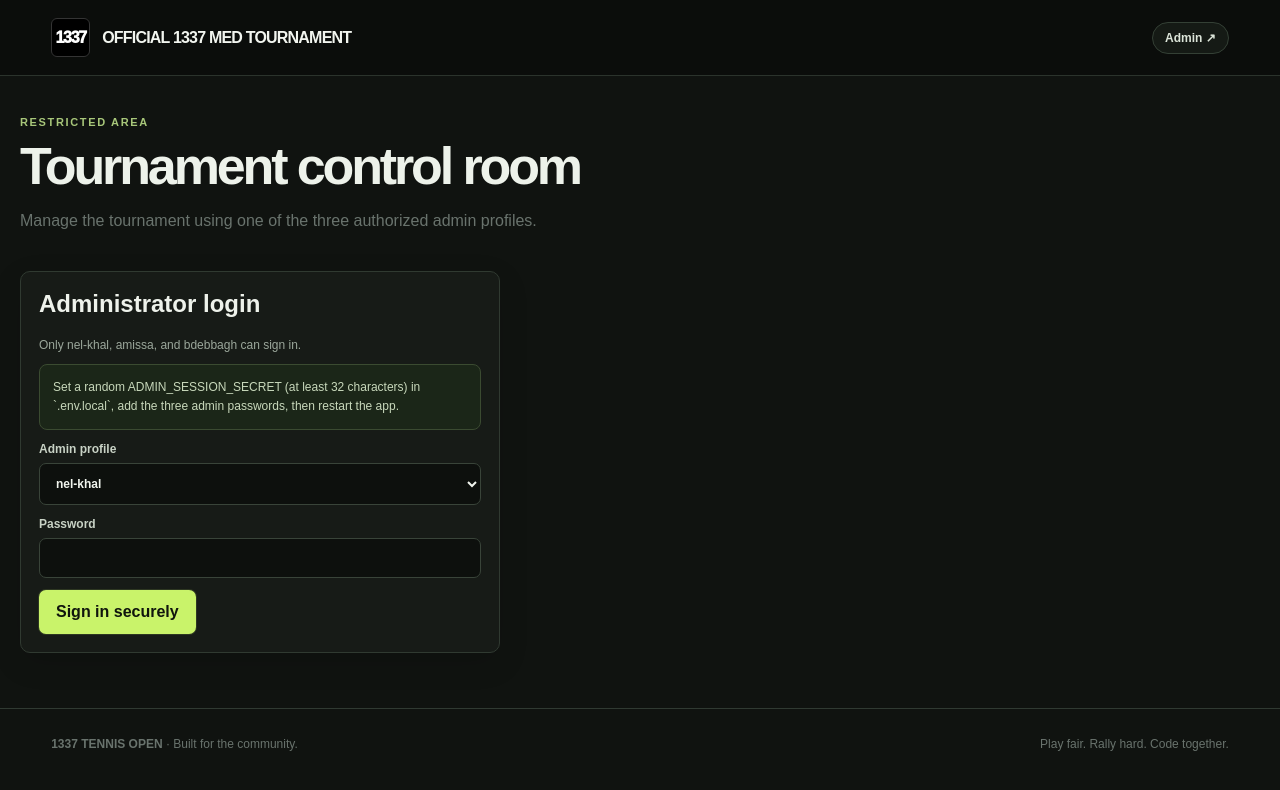
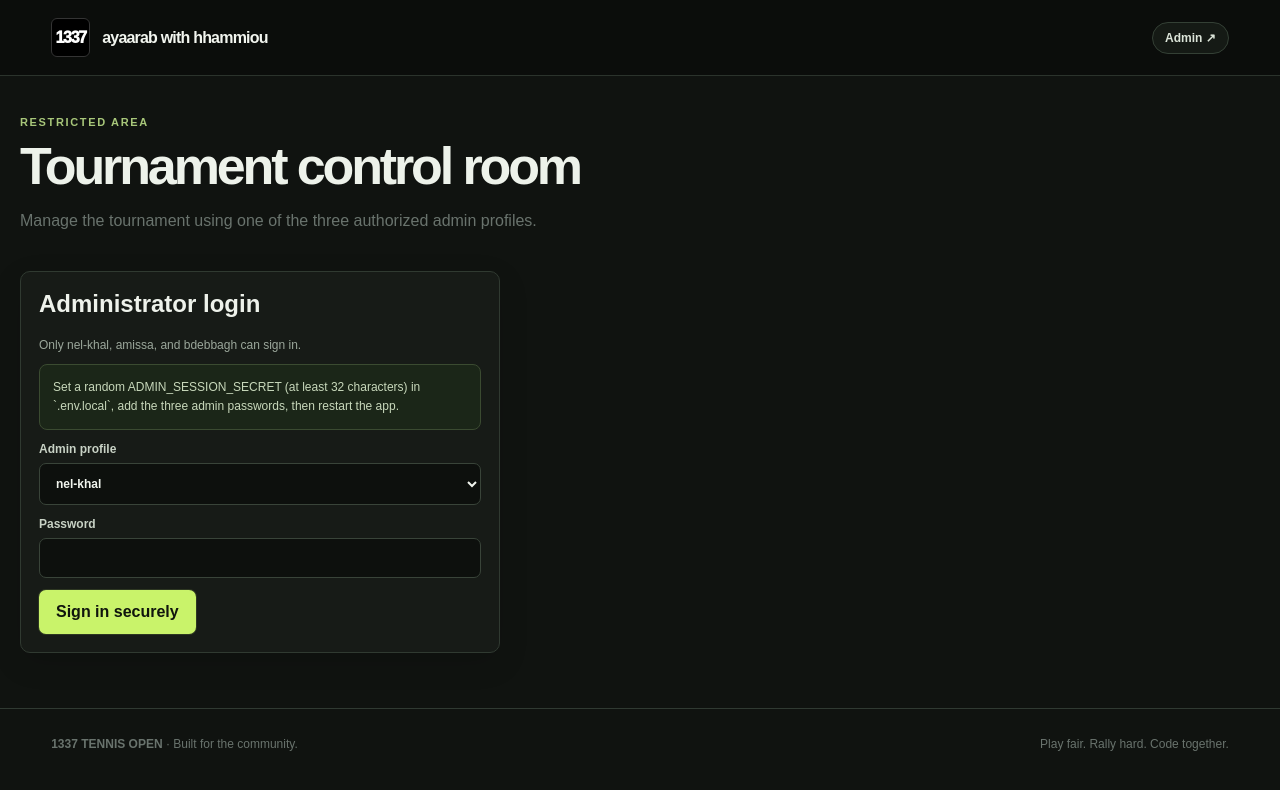
Before and after one commit to Foxy-13-Hub/tennis-1337, a Next.js app: page /tournament-tennis-1337-admin in a window 1280 px wide. Shown: the top 790 px of the page. Built offline with nearby package versions, Linux system fonts and the light colour scheme; no server answers.

Commit message:
Fix deployment and exclude environment secrets

```diff
--- a/eslint.config.mjs
+++ b/eslint.config.mjs
@@ -1,6 +1,6 @@
 import { defineConfig, globalIgnores } from "eslint/config";
-import nextVitals from "eslint-config-next/core-web-vitals";
-import nextTs from "eslint-config-next/typescript";
+import nextVitals from "eslint-config-next/core-web-vitals.js";
+import nextTs from "eslint-config-next/typescript.js";
 export default defineConfig([
   ...nextVitals,
   ...nextTs,
--- a/package.json
+++ b/package.json
@@ -12,13 +12,10 @@
   "dependencies": {
     "@supabase/ssr": "^0.6.1",
     "@supabase/supabase-js": "^2.49.1",
-    "@tailwindcss/postcss": "^4.3.3",
     "lucide-react": "^0.468.0",
     "next": "^15.2.0",
-    "postcss": "^8.5.31",
     "react": "^19.0.0",
     "react-dom": "^19.0.0",
-    "tailwindcss": "^4.3.3",
     "zod": "^3.24.2"
   },
   "devDependencies": {
--- a/src/app/layout.tsx
+++ b/src/app/layout.tsx
@@ -2,8 +2,8 @@ import type { Metadata } from "next";
 import "./globals.css";
 
 export const metadata: Metadata = {
-  title: "OFFICIAL 1337 MED TOURNAMENT ",
-  description: "OFFICIAL 1337 MED TOURNAMENT  — the 1337 community tennis tournament."
+  title: "ayaarab with hhammiou · 1337 Tennis",
+  description: "ayaarab with hhammiou — the 1337 community tennis tournament."
 };
 
 export default function RootLayout({ children }: Readonly<{ children: React.ReactNode }>) {
--- a/src/components/admin-tools.tsx
+++ b/src/components/admin-tools.tsx
@@ -5,7 +5,7 @@ import { playerLogins } from "@/lib/player-logins";
 import type { Match, Tournament } from "@/lib/types";
 type ActionResponse = { error?: string; state?: Tournament; ok?: boolean };
 export function AdminTools() {
- const [state,setState]=useState<Tournament>(demoTournament);const [ready,setReady]=useState(false);const [busy,setBusy]=useState<string>("");const [message,setMessage]=useState("");const [login,setLogin]=useState(playerLogins[0]);const [newName,setNewName]=useState(playerLogins[0]);
+ const [state,setState]=useState<Tournament>(demoTournament);const [ready,setReady]=useState(false);const [busy,setBusy]=useState<string>("");const [message,setMessage]=useState("");const [login,setLogin]=useState<string>(playerLogins[0]);const [newName,setNewName]=useState(playerLogins[0]);
  async function refresh(){try{const r=await fetch("/api/tournament",{cache:"no-store"});const data=await r.json();if(!r.ok)throw new Error(data.error||"Could not load tournament");setState(data);setReady(true);}catch(e){setMessage(e instanceof Error?e.message:"Could not load tournament state.");}}
  useEffect(()=>{void refresh();},[]);
  async function send(key:string,body:Record<string,unknown>){setBusy(key);setMessage("");try{const r=await fetch("/api/admin/tournament",{method:"PATCH",headers:{"Content-Type":"application/json"},body:JSON.stringify(body)});const data:ActionResponse=await r.json();if(!r.ok)throw new Error(data.error||"Update failed");if(data.state)setState(data.state);else await refresh();setMessage("Saved successfully.");}catch(e){setMessage(e instanceof Error?e.message:"Update failed.");}finally{setBusy("");}}
--- a/src/components/site-header.tsx
+++ b/src/components/site-header.tsx
@@ -1,4 +1,4 @@
 import Link from "next/link";
 export function SiteHeader() {
-  return <header className="topbar"><Link href="/" className="brand"><span className="brand-mark">1337</span><span>OFFICIAL 1337 MED TOURNAMENT</span></Link><nav className="nav"><Link className="admin-link pill" href="/tournament-tennis-1337-admin">Admin ↗</Link></nav></header>;
+  return <header className="topbar"><Link href="/" className="brand"><span className="brand-mark">1337</span><span>ayaarab with hhammiou</span></Link><nav className="nav"><Link className="admin-link pill" href="/tournament-tennis-1337-admin">Admin ↗</Link></nav></header>;
 }
```
Also changed, not shown: src/app/page.tsx (+1 -1 lines).
